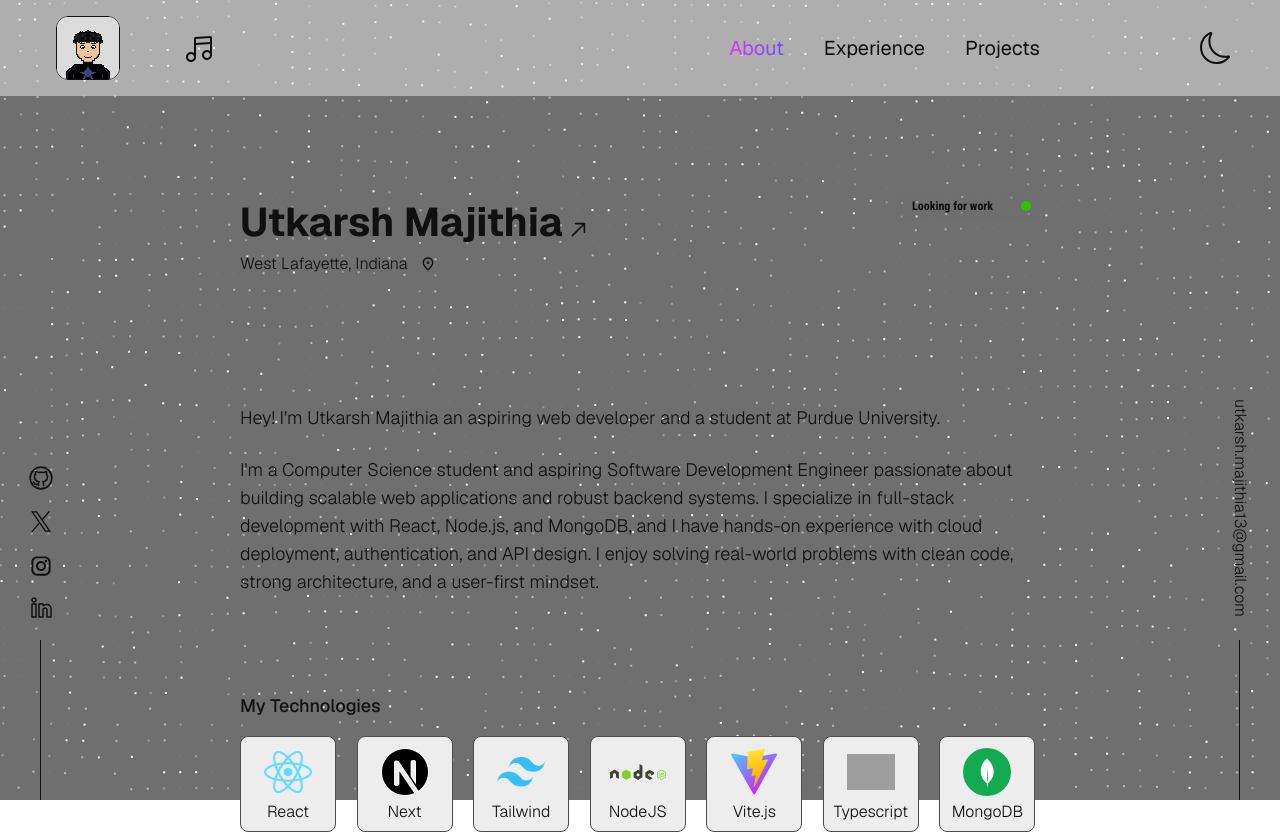
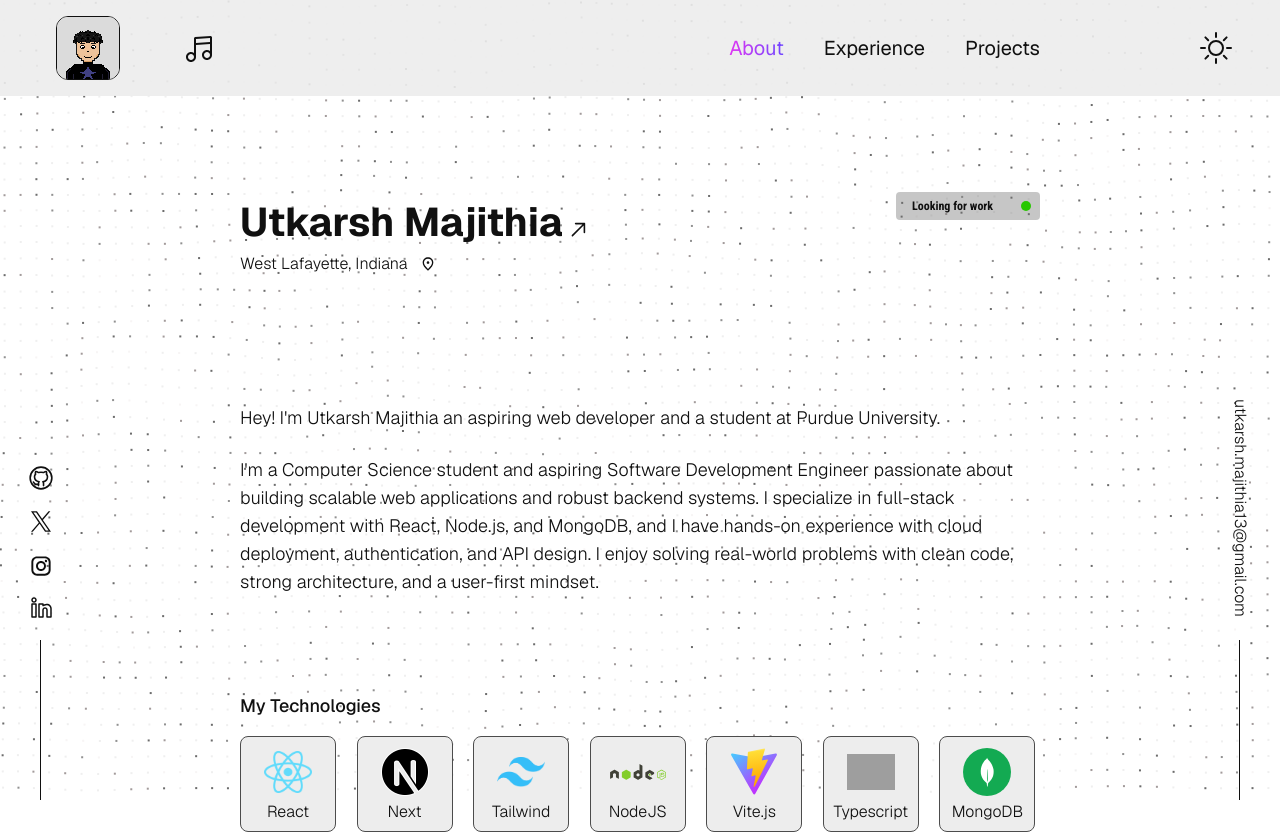
Before and after one commit to Utkarsh-M13/portfolio-frontend, a React (Vite) app: page / in a window 1280 px wide. Shown: the top 834 px of the page. Built offline with nearby package versions, Linux system fonts and the light colour scheme; grey boxes are pictures that could not be loaded.

Commit message:
fix dark mode bug

```diff
--- a/src/components/Main.tsx
+++ b/src/components/Main.tsx
@@ -10,6 +10,7 @@ const Main = () => {
     useEffect(() => {
       const prefersDark = typeof window !== 'undefined' &&
       window.matchMedia?.('(prefers-color-scheme: dark)').matches;
+      console.log('prefersDark', prefersDark)
 
       if (!prefersDark) {
         document.documentElement.classList.add("light-mode");
--- a/src/context/ThemeContext.tsx
+++ b/src/context/ThemeContext.tsx
@@ -11,7 +11,7 @@ export const ThemeProvider = ({ children }: { children: React.ReactNode }) => {
   const [theme, setTheme] = useState<boolean>(() => {
     const prefersDark = typeof window !== 'undefined' &&
     window.matchMedia?.('(prefers-color-scheme: dark)').matches;
-    return !prefersDark;
+    return prefersDark;
   });
 
   return (
```
